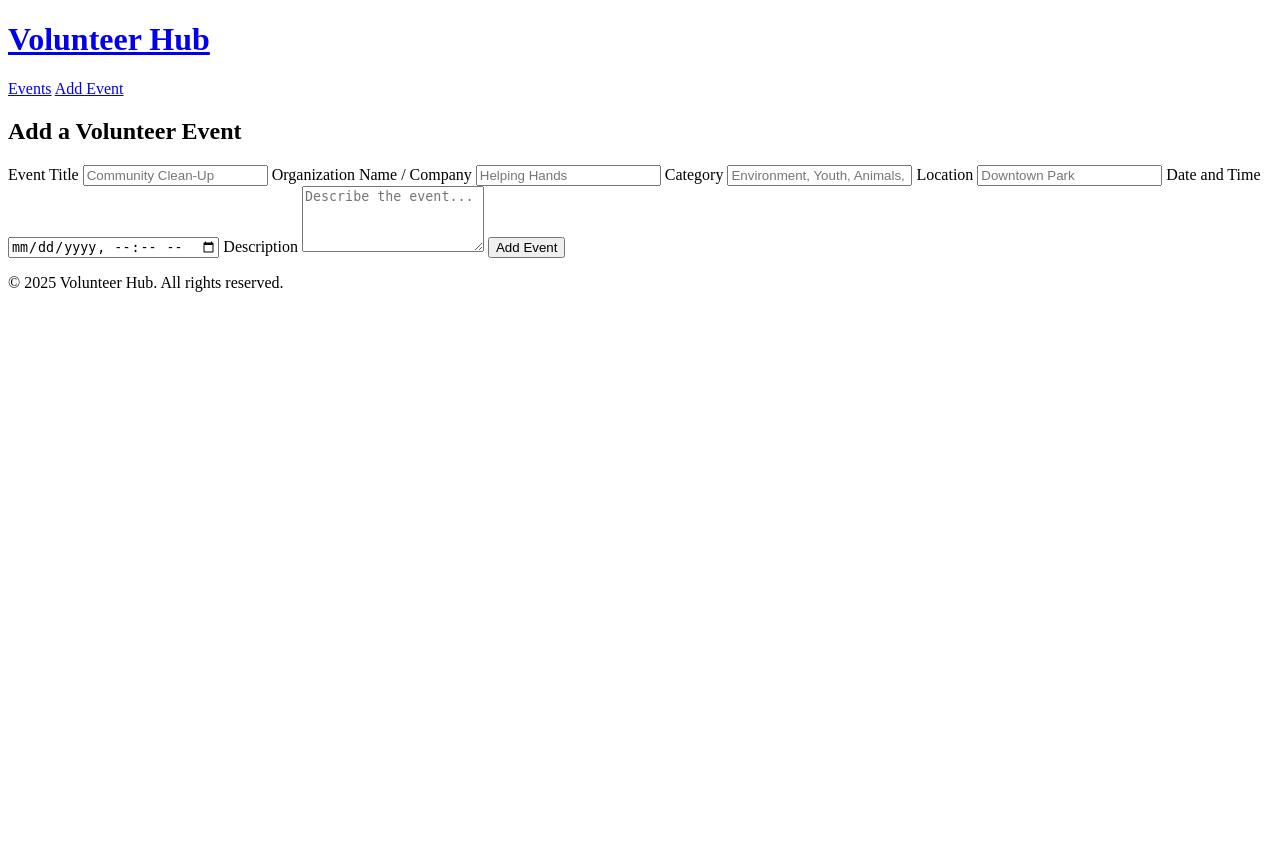
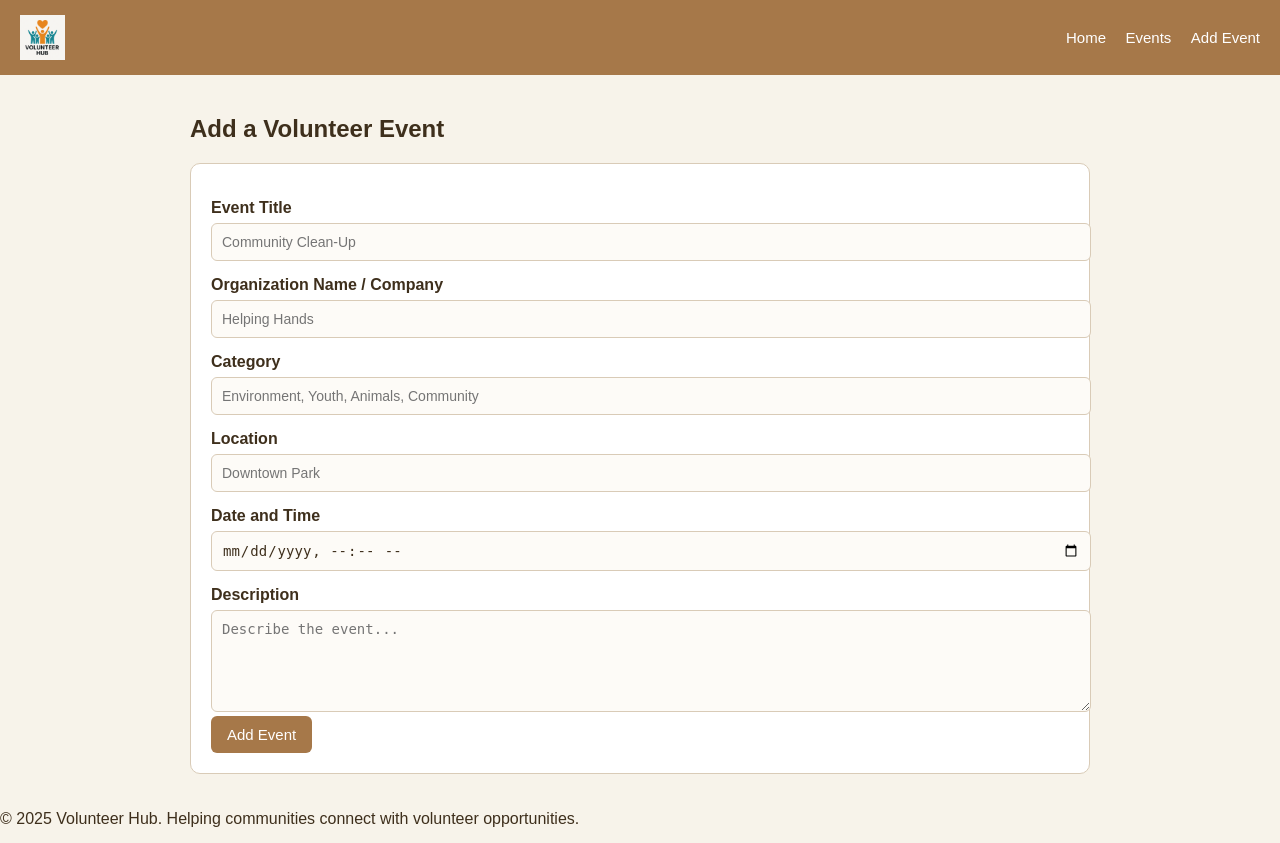
Before and after one commit to mayooo18/volunteer_hub, a Flask app: page /add-event in a window 1280 px wide. Before the commit the page ends 292 px from the top, so only its background shows below. Run offline with Flask 3, Linux system fonts and the light colour scheme.

Commit message:
started db and css

```diff
--- a/app.py
+++ b/app.py
@@ -1,18 +1,67 @@
 from flask import Flask, render_template, request, redirect, url_for, abort
+from config import Config
+from models import db, Event, RSVP
+from datetime import datetime
+
+import os
+
 
 app = Flask(__name__)
 
+#secet key for session management
+app.config["SECRET_KEY"] = os.getenv("SECRET_KEY", "dev")
+#database configuration by render
+database_url = os.environ.get("DATABASE_URL")
+
+#fallback
+if not database_url:
+    database_url = "sqlite:///volunteer.db"
+
+if database_url.startswith("postgres://"):
+    database_url = database_url.replace("postgres://", "postgresql://", 1)
+
+app.config["SQLALCHEMY_DATABASE_URI"] = database_url
+app.config["SQLALCHEMY_TRACK_MODIFICATIONS"] = False
+
+db.init_app(app)
+
+
+
 @app.route('/')
 def home():
-    return render_template('index.html', events=[])
+    events = Event.query.order_by(Event.date).all()
+    return render_template('index.html', events= events )
 
 @app.route('/add-event', methods=['GET', 'POST'])
 def add_event():
     if request.method == 'POST':
+        title = request.form.get('title')
+        organization = request.form.get('organization')
+        category = request.form.get('category')
+        location = request.form.get('location')
+        date_str = request.form.get('date')
+        description = request.form.get('description')
 
-       # TODO: handle formsubmission
-        pass
+        event_datetime = datetime.fromisoformat(date_str)
+        event_date = event_datetime.date()
+
+
+        new_event = Event(
+            title=title,
+            organization=organization,
+            category=category,
+            location=location,
+            date= event_date,
+            description=description
+        )
+        db.session.add(new_event)
+        db.session.commit()
+        return redirect(url_for('home'))
 
     return render_template('add_event.html')
+
+
 if __name__ == '__main__':
+    with app.app_context():
+        db.create_all()
     app.run(debug=True)
--- a/static/style.css
+++ b/static/style.css
@@ -0,0 +1,158 @@
+body {
+    margin: 0;
+    font-family: Arial, sans-serif;
+    background-color: #F7F3EA;
+    color: #3E2F1C;
+}
+
+main {
+    max-width: 900px;
+    margin: 0 auto;
+    padding: 20px;
+}
+
+header {
+    background-color: #A67849;
+    padding: 15px 20px;
+    color: white;
+}
+
+header .brand {
+    font-size: 22px;
+    font-weight: bold;
+}
+
+nav a {
+    margin-left: 15px;
+    text-decoration: none;
+    color: white;
+    font-size: 15px;
+}
+
+nav a:hover {
+    opacity: 0.8;
+}
+
+button,
+.btn {
+    background-color: #A67849;
+    color: white;
+    padding: 10px 16px;
+    border: none;
+    border-radius: 6px;
+    cursor: pointer;
+    font-size: 15px;
+}
+
+button:hover,
+.btn:hover {
+    background-color: #8F6138;
+}
+
+.form-card {
+    background-color: #FFFFFF;
+    padding: 20px;
+    border: 1px solid #D9CBB7;
+    border-radius: 10px;
+    margin-top: 20px;
+}
+
+.form-card h2 {
+    margin-top: 0;
+    color: #3E2F1C;
+}
+
+form label {
+    display: block;
+    font-weight: bold;
+    margin-top: 15px;
+    color: #3E2F1C;
+}
+
+input[type="text"],
+input[type="datetime-local"],
+textarea {
+    width: 100%;
+    padding: 10px;
+    border: 1px solid #D9CBB7;
+    border-radius: 6px;
+    margin-top: 6px;
+    font-size: 14px;
+    background-color: #FDFBF7;
+    color: #3E2F1C;
+}
+
+textarea {
+    min-height: 80px;
+}
+
+.events-grid {
+    display: grid;
+    grid-template-columns: repeat(3, 1fr);
+    gap: 15px;
+    margin-top: 20px;
+}
+
+.event-card {
+    background-color: #FFFFFF;
+    padding: 15px;
+    border: 1px solid #D9CBB7;
+    border-radius: 10px;
+}
+
+.event-card h3 {
+    margin: 0 0 5px 0;
+    color: #A67849;
+}
+
+.event-card small {
+    color: #6D5A43;
+}
+
+.event-card p {
+    margin-top: 8px;
+    color: #3E2F1C;
+}
+
+.empty-message {
+    background-color: #FFFFFF;
+    padding: 20px;
+    border: 1px solid #D9CBB7;
+    border-radius: 10px;
+    margin-top: 20px;
+    color: #3E2F1C;
+}
+
+@media (max-width: 700px) {
+    .events-grid {
+        grid-template-columns: 1fr;
+    }
+}
+.logo-link {
+    display: flex;
+    align-items: center;
+}
+
+.logo-img {
+    height: 45px;   /* adjust size */
+    width: auto;
+}
+.site-header {
+    background-color: #A67849;
+    padding: 15px 20px;
+    color: white;
+}
+
+.header-inner {
+    display: flex;
+    align-items: center;
+    justify-content: space-between;
+}
+h1 {
+    margin-top: 0;
+    margin-bottom: 10px;
+}
+p {
+    font-size: 16px;
+    margin-bottom: 15px;
+}
--- a/templates/base.html
+++ b/templates/base.html
@@ -10,11 +10,14 @@
 <body>
     <header class="site-header">
         <div class="container header-inner">
-            <h1 class="logo">
-                <a href="{{ url_for('home') }}">Volunteer Hub</a>
-            </h1>
+            <a href="{{ url_for('home') }}" class="logo-link">
+                <img src="{{ url_for('static', filename='images/logo.png') }}"
+                     alt="Volunteer Hub Logo"
+                     class="logo-img">
+            </a>
             <nav class="nav-links">
-                <a href="{{ url_for('home')  }}"> Events</a>
+                <a href="{{ url_for('home') }}">Home</a>
+                <a href="{{ url_for('home') }}">Events</a>
                 <a href="{{ url_for('add_event') }}">Add Event</a>
             </nav>
         </div>
@@ -27,7 +30,7 @@
 
     <footer class="site-footer">
         <div class="container">
-            <p>&copy; 2025 Volunteer Hub. All rights reserved.</p>
+            <p>&copy; 2025 Volunteer Hub. Helping communities connect with volunteer opportunities.</p>
         </div>
     </footer>
 </body>
```
Also changed, not shown: config.py (added, +17 -0 lines), models.py (+26 -1 lines), templates/index.html (+11 -3 lines), instance/volunteer.db (added), static/images/logo.png (added), 1 other file.
